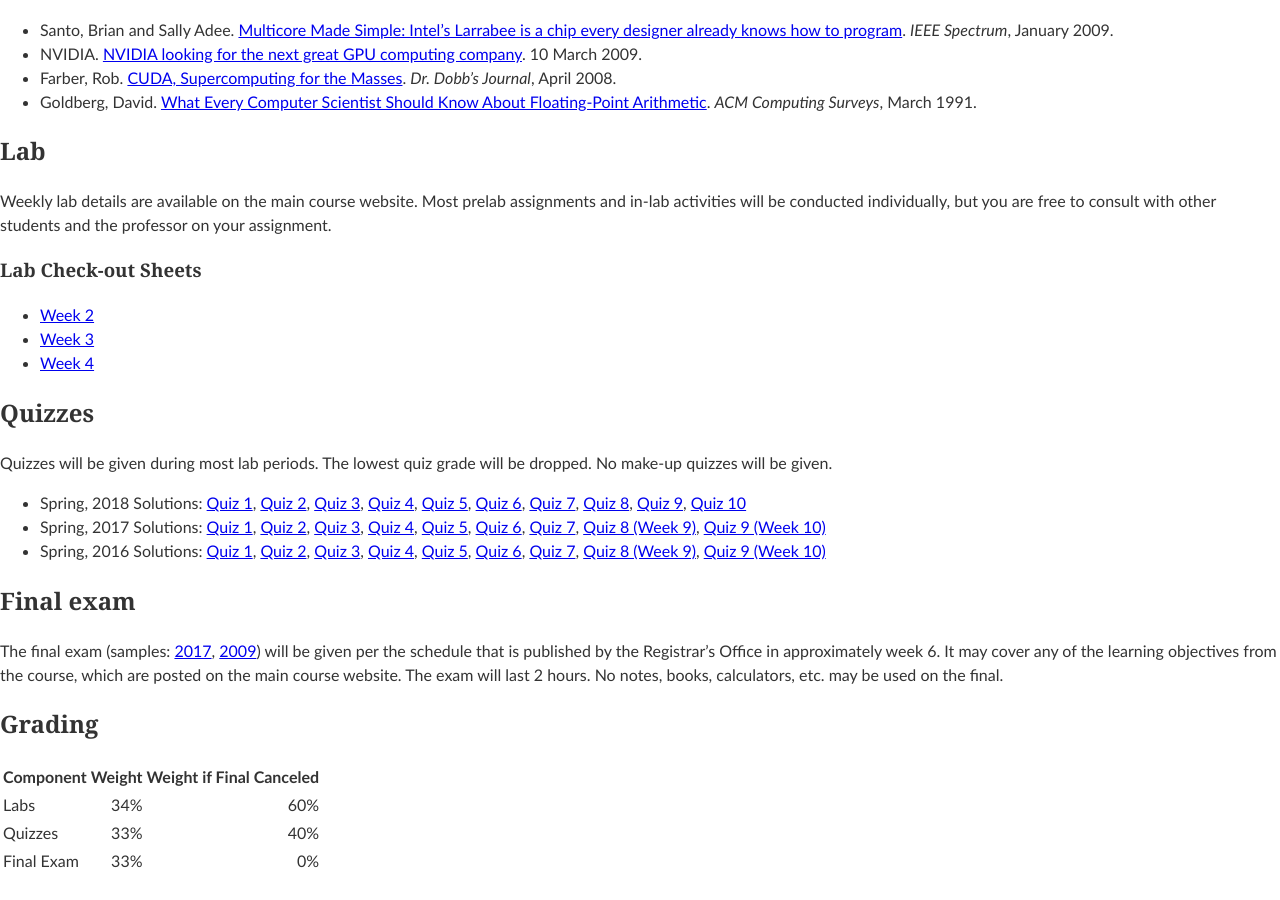
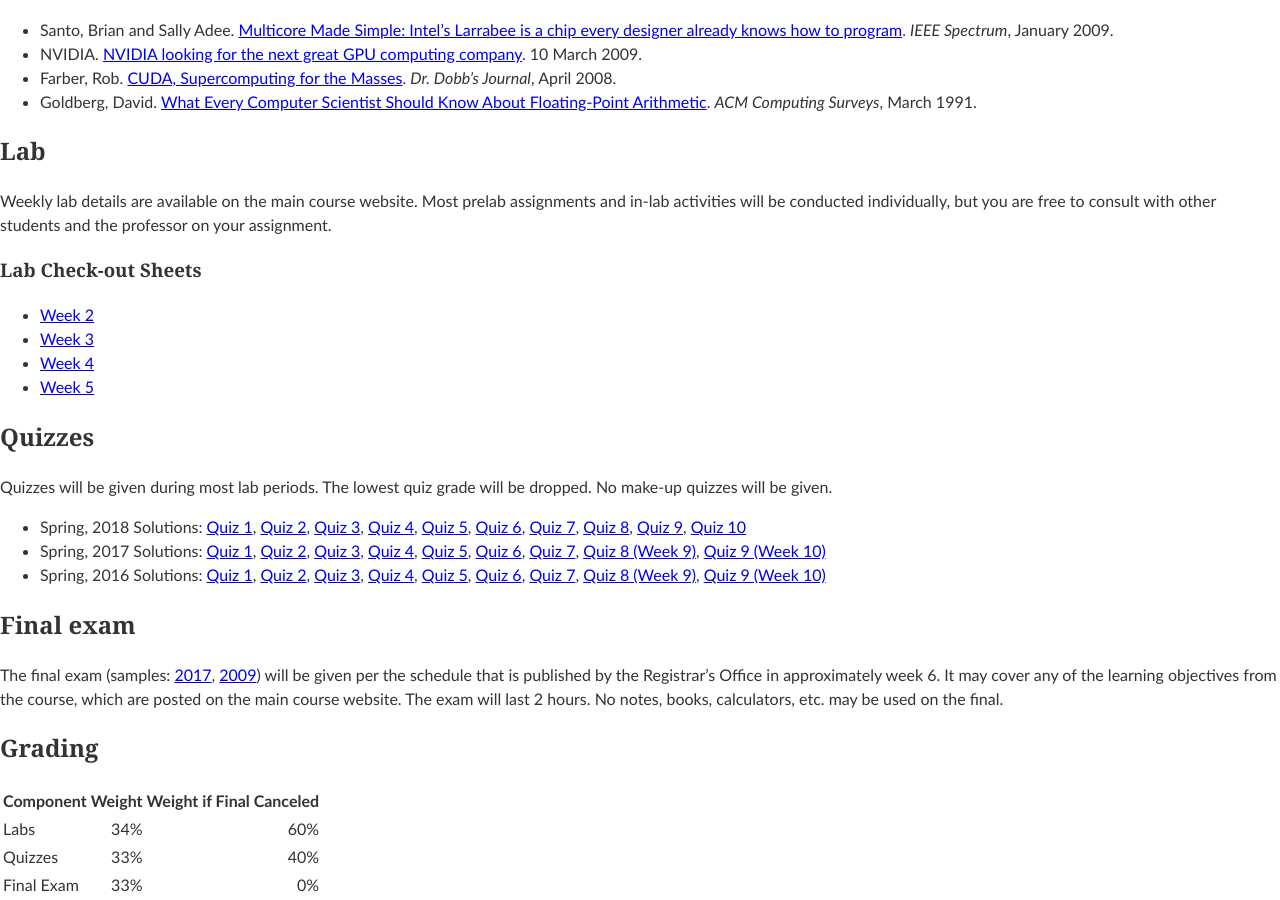
Before and after one commit to edurant/edurant.github.io, a Jekyll site: the page built from courses/ce1921/index.md, in a window 1280 px wide and 900 px high, scrolled down 1861 px. Built offline with Jekyll 4.4.1, drawn with Linux system fonts in a browser that asks for light colours; before the commit the page ends 2737 px from its top, so only the background shows below that.

Commit message:
ce1921: +lw5 checklist

```diff
--- a/courses/ce1921/index.md
+++ b/courses/ce1921/index.md
@@ -130,6 +130,7 @@
 * [Week 2](lw2-s20-checklist.pdf)
 * [Week 3](lw3-s20-checklist.pdf)
 * [Week 4](lw4-s20-checklist.pdf)
+* [Week 5](lw5-s20-checklist.pdf)
 
 ## Quizzes
 Quizzes will be given during most lab periods. The lowest
```
Also changed, not shown: 1 other file.
